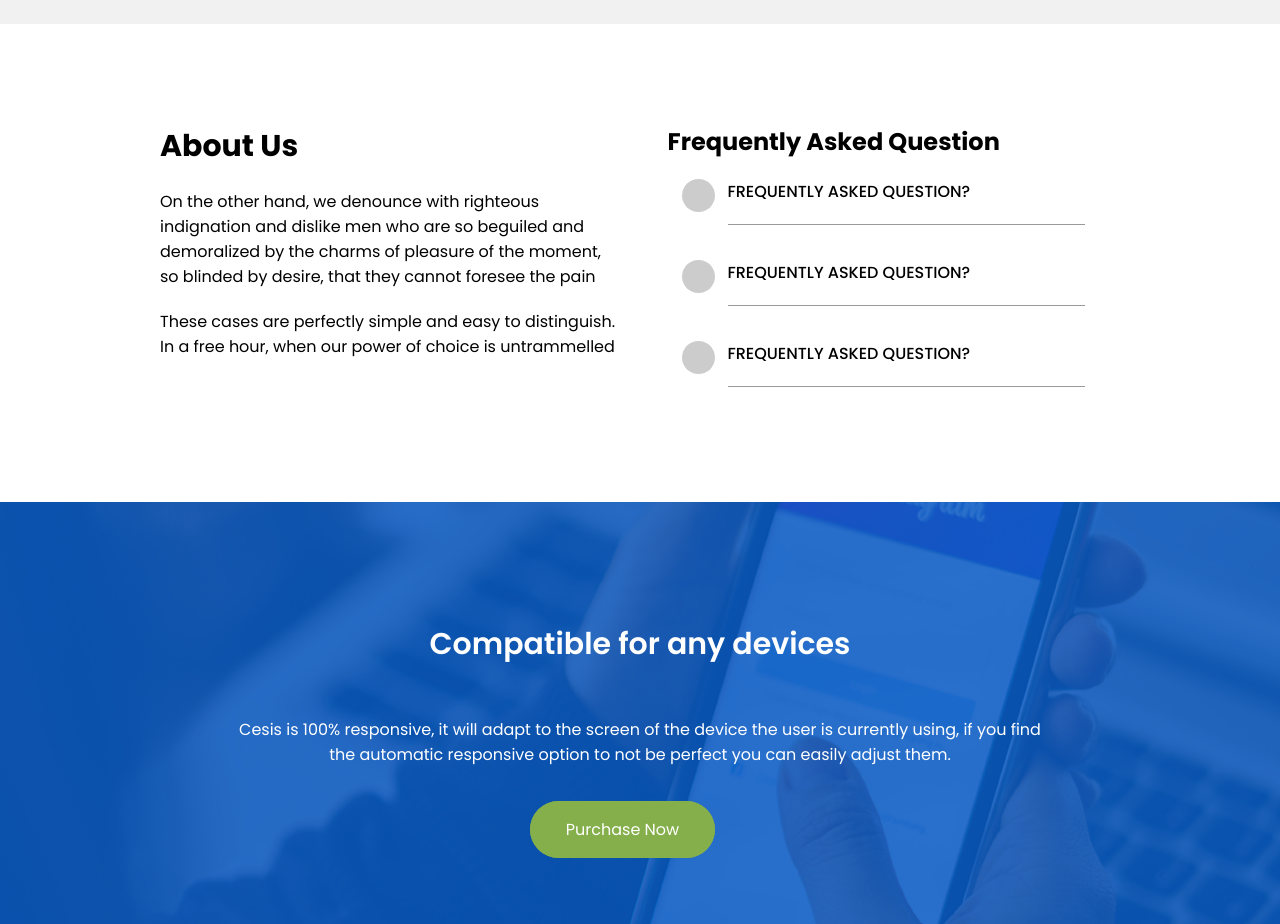
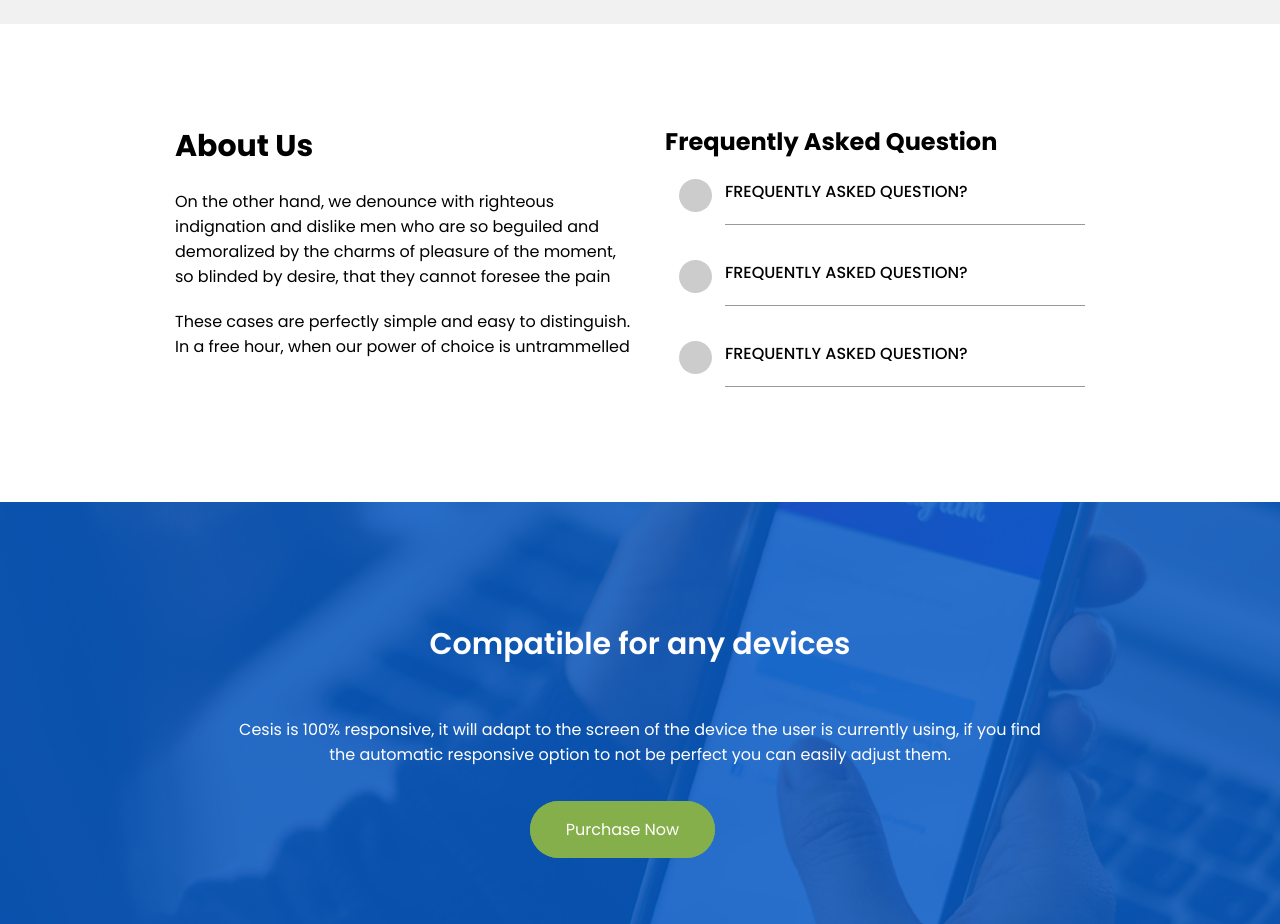
Before and after one commit to devripa/business-project, a plain HTML site: page index.html in a window 1280 px wide. Shown: the part 2220-3144 px from the top of the page. Drawn offline with nearby package versions, Linux system fonts and the light colour scheme.

Commit message:
css updeat

```diff
--- a/style.css
+++ b/style.css
@@ -255,8 +255,8 @@ text-decoration: none;
     display: grid;
     /* grid-template-columns: 1fr 1fr; */
     grid-template-columns: repeat(auto-fit,minmax(350px,1fr));
-    grid-gap:50px;
-    padding-left: 5px;
+    grid-gap:30px;
+    padding-left: 20px;
     margin: 100px;
 }
 .laft_site h2{
```
